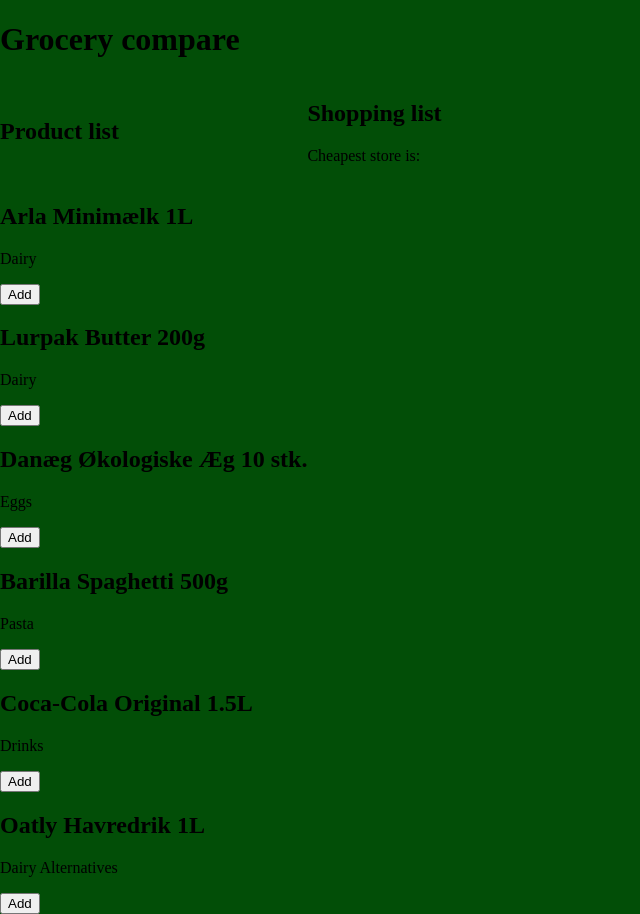
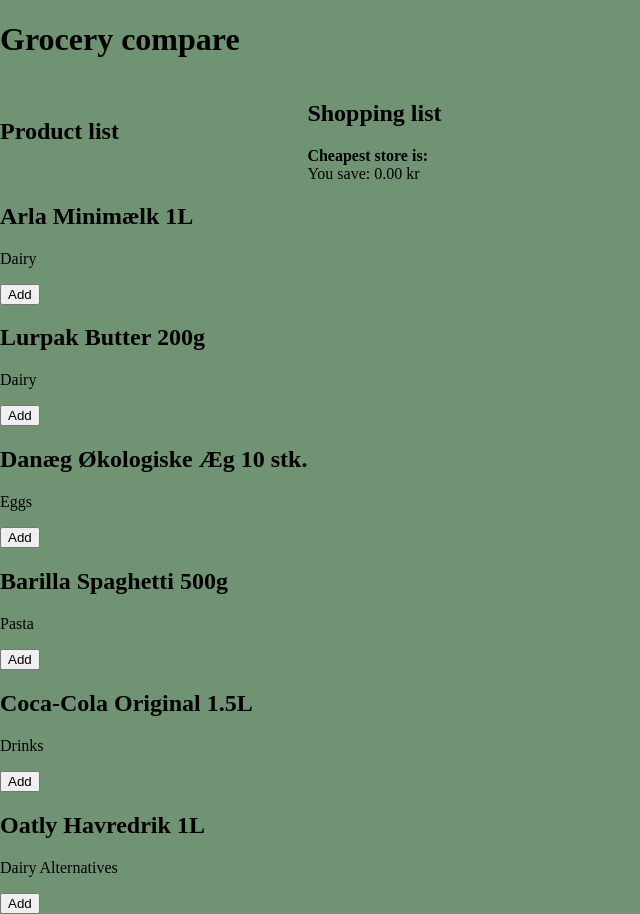
Before and after one commit to stassavuliak/grocery-compare, a React (Vite) app: page / in a window 1280 px wide. Shown: the whole page, without its empty margins (0-640 px from the left). Built offline with nearby package versions, Linux system fonts and the light colour scheme.

Commit message:
feat: improve store comparsion and savings

```diff
--- a/src/components/ShoppingList/ShoppingList.jsx
+++ b/src/components/ShoppingList/ShoppingList.jsx
@@ -1,4 +1,9 @@
-function ShoppingList({ shoppingList, handleIncreaseQuantity, handleDecreaseQuantity, handleRemoveProduct }) {
+function ShoppingList({
+  shoppingList,
+  handleIncreaseQuantity,
+  handleDecreaseQuantity,
+  handleRemoveProduct
+}) {
   const storeTotals = shoppingList.reduce((acc, shoppingListItem) => {
     shoppingListItem.prices.forEach((price) => {
       acc[price.store] =
@@ -19,6 +24,10 @@
     }, Object.entries(storeTotals)[0])
     : null;
 
+  const savings = Object.keys(storeTotals).length > 0
+    ? Math.max(...Object.values(storeTotals)) - Math.min(...Object.values(storeTotals))
+    : 0;
+
 
   return (
     <div className="shopping-list">
@@ -33,10 +42,16 @@
       </div>
 
       <div className="cheapest-store">
-        Cheapest store is: {cheapestStore?.[0]}
-        {cheapestStore ? cheapestStore?.[1].toFixed(2) : ''}
+        <strong> Cheapest store is: {cheapestStore?.[0]}</strong> <strong>{cheapestStore ? cheapestStore?.[1].toFixed(2) : ''}</strong>
       </div>
       {/* store totals */}
+
+
+      <div className="savings">
+        You save: {savings.toFixed(2)} kr
+      </div>
+
+
 
       {
         shoppingList.map((shoppingListItem) => {
--- a/src/data/products.js
+++ b/src/data/products.js
@@ -4,7 +4,7 @@
     name: "Arla Minimælk 1L",
     category: "Dairy",
     prices: [
-      { store: "Netto", price: 13.95 },
+      { store: "Netto", price: 12.95 },
       { store: "Rema 1000", price: 14.95 },
       { store: "Lidl", price: 12.95 },
     ],
@@ -15,8 +15,8 @@
     category: "Dairy",
     prices: [
       { store: "Netto", price: 24.95 },
-      { store: "Rema 1000", price: 25.95 },
-      { store: "Lidl", price: 22.95 },
+      { store: "Rema 1000", price: 23.95 },
+      { store: "Lidl", price: 25.95 },
     ],
   },
   {
@@ -34,9 +34,9 @@
     name: "Barilla Spaghetti 500g",
     category: "Pasta",
     prices: [
-      { store: "Netto", price: 15.95 },
-      { store: "Rema 1000", price: 16.95 },
-      { store: "Lidl", price: 13.95 },
+      { store: "Netto", price: 16.95 },
+      { store: "Rema 1000", price: 17.95 },
+      { store: "Lidl", price: 15.95 },
     ],
   },
   {
@@ -44,9 +44,9 @@
     name: "Coca-Cola Original 1.5L",
     category: "Drinks",
     prices: [
-      { store: "Netto", price: 19.95 },
-      { store: "Rema 1000", price: 21.95 },
-      { store: "Lidl", price: 18.95 },
+      { store: "Netto", price: 18.95 },
+      { store: "Rema 1000", price: 20.95 },
+      { store: "Lidl", price: 19.95 },
     ],
   },
   {
@@ -54,9 +54,9 @@
     name: "Oatly Havredrik 1L",
     category: "Dairy Alternatives",
     prices: [
-      { store: "Netto", price: 19.95 },
-      { store: "Rema 1000", price: 21.95 },
-      { store: "Lidl", price: 18.95 },
+      { store: "Netto", price: 20.95 },
+      { store: "Rema 1000", price: 19.95 },
+      { store: "Lidl", price: 21.95 },
     ],
   },
 ];
--- a/src/index.css
+++ b/src/index.css
@@ -4,7 +4,7 @@
 
 body {
   margin: 0;
-  background: #024e07;
+  background: #709373;
 }
 
 .wrap {
```
